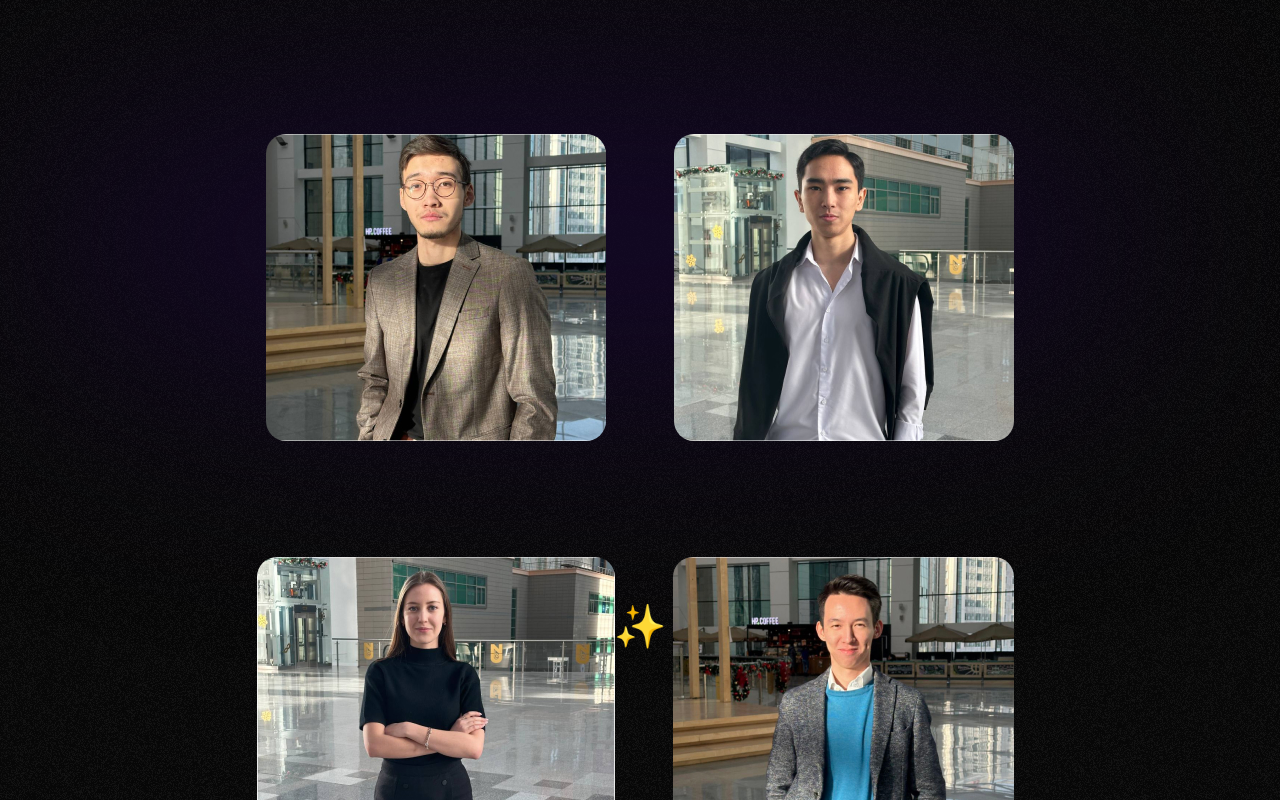
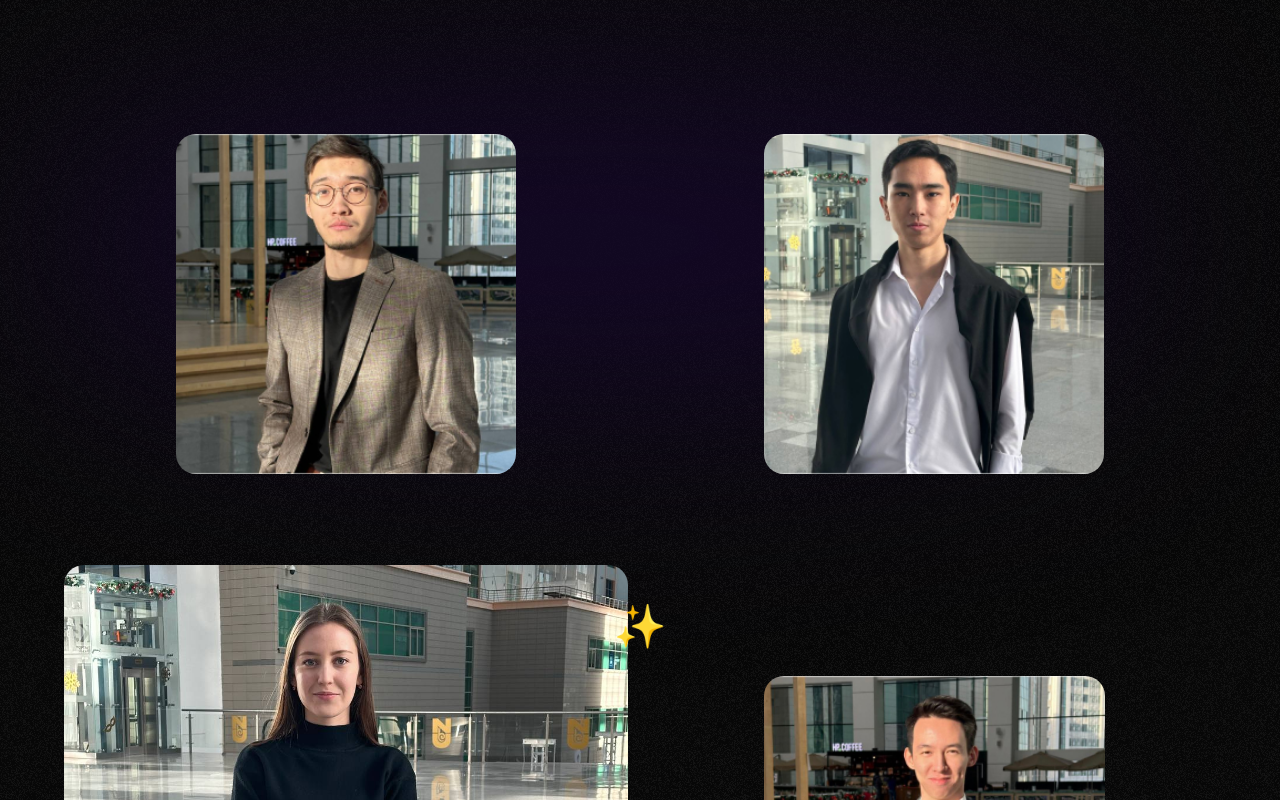
Before and after one commit to m-nurbek/PerfeWebsite, a React (Vite) app: page / in a window 1280 px wide. Shown: the part 3520-4320 px from the top of the page. Built offline with nearby package versions, Linux system fonts and the light colour scheme.

Commit message:
Fixed team section

```diff
--- a/src/App.tsx
+++ b/src/App.tsx
@@ -25,4 +25,5 @@
     );
 }
 
+
 export default App;
--- a/src/assets/css/style.scss
+++ b/src/assets/css/style.scss
@@ -437,7 +437,7 @@
         place-items: center;
         grid-template-columns: 1fr 1fr 1fr 1fr;
         max-height: 25vh;
-        gap: 2em;
+        gap: 1em;
 
         @media (max-width: 1700px) {
             grid-template-columns: 1fr 1fr;
@@ -462,7 +462,7 @@
     ul li a img {
         transition: .5s;
         width: 100%;
-        height: 100%;
+        aspect-ratio: 1/1;
         object-fit: cover;
         border-radius: 20px;
     }
--- a/src/components/Footer.tsx
+++ b/src/components/Footer.tsx
@@ -3,6 +3,7 @@
 import InstIcon from '../assets/svg/InstIcon.svg';
 import EmailIcon from '../assets/svg/EmailIcon.svg';
 import PFLogo from '../assets/svg/PF_logo.svg';
+import * as https from "https";
 
 
 function Footer(){
```
Also changed, not shown: src/assets/img/Dariya.jpg.
